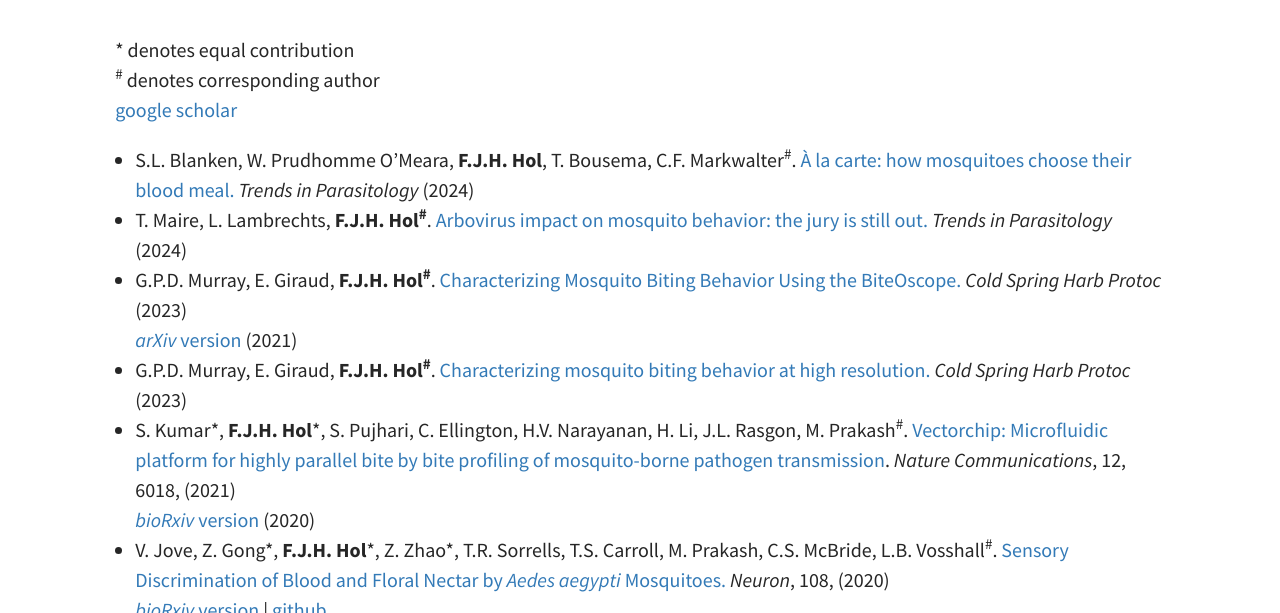
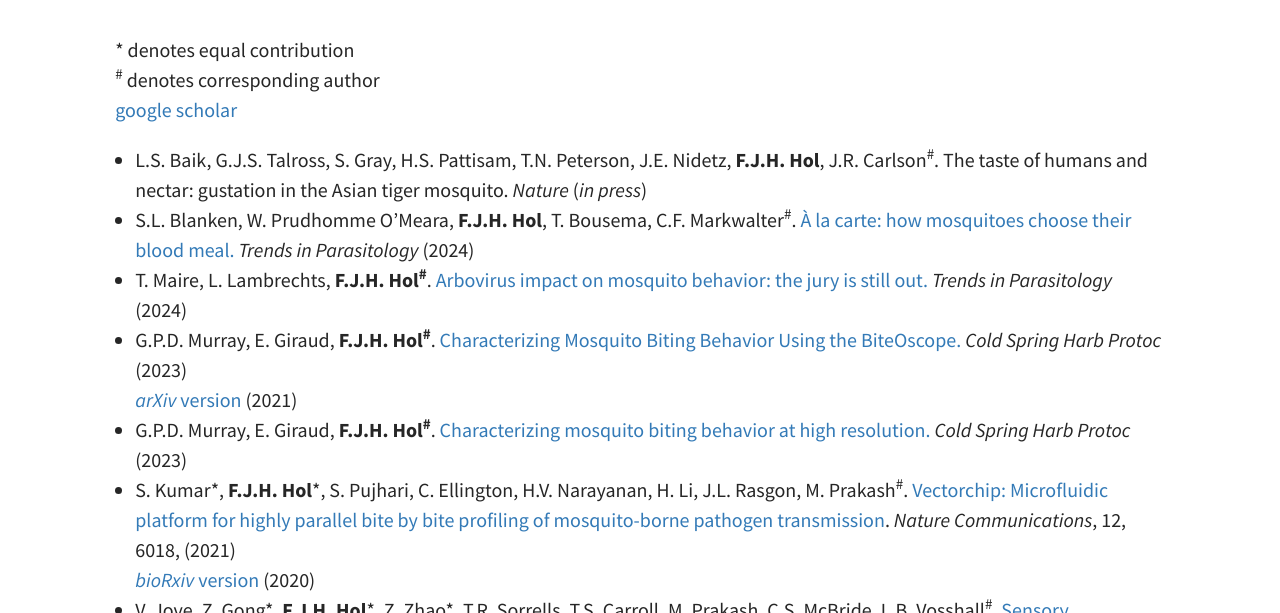
Before and after one commit to felixhol/felixhol.github.io, a Jekyll site: the page built from pages/02Publications.md, in a window 1280 px wide and 900 px high, cut to the strip 287-900 px from the top of the window. Built offline with Jekyll 4.4.1, drawn with Linux system fonts in a browser that asks for light colours.

Commit message:
update pubs

```diff
--- a/pages/02Publications.md
+++ b/pages/02Publications.md
@@ -10,6 +10,8 @@ tags:
 <sup>#</sup> denotes corresponding author\
 [google scholar](https://scholar.google.com/citations?user=Kib_WzkAAAAJ&hl=en&oi=ao)
 
+
+- L.S. Baik, G.J.S. Talross, S. Gray, H.S. Pattisam, T.N. Peterson, J.E. Nidetz, **F.J.H. Hol**, J.R. Carlson<sup>#</sup>. The taste of humans and nectar: gustation in the Asian tiger mosquito. *Nature* (*in press*)
 
 - S.L. Blanken, W. Prudhomme O’Meara, **F.J.H. Hol**, T. Bousema, C.F. Markwalter<sup>#</sup>. [À la carte: how mosquitoes choose their blood meal.](https://www.cell.com/trends/parasitology/abstract/S1471-4922(24)00136-3) *Trends in Parasitology* (2024)
 
```
